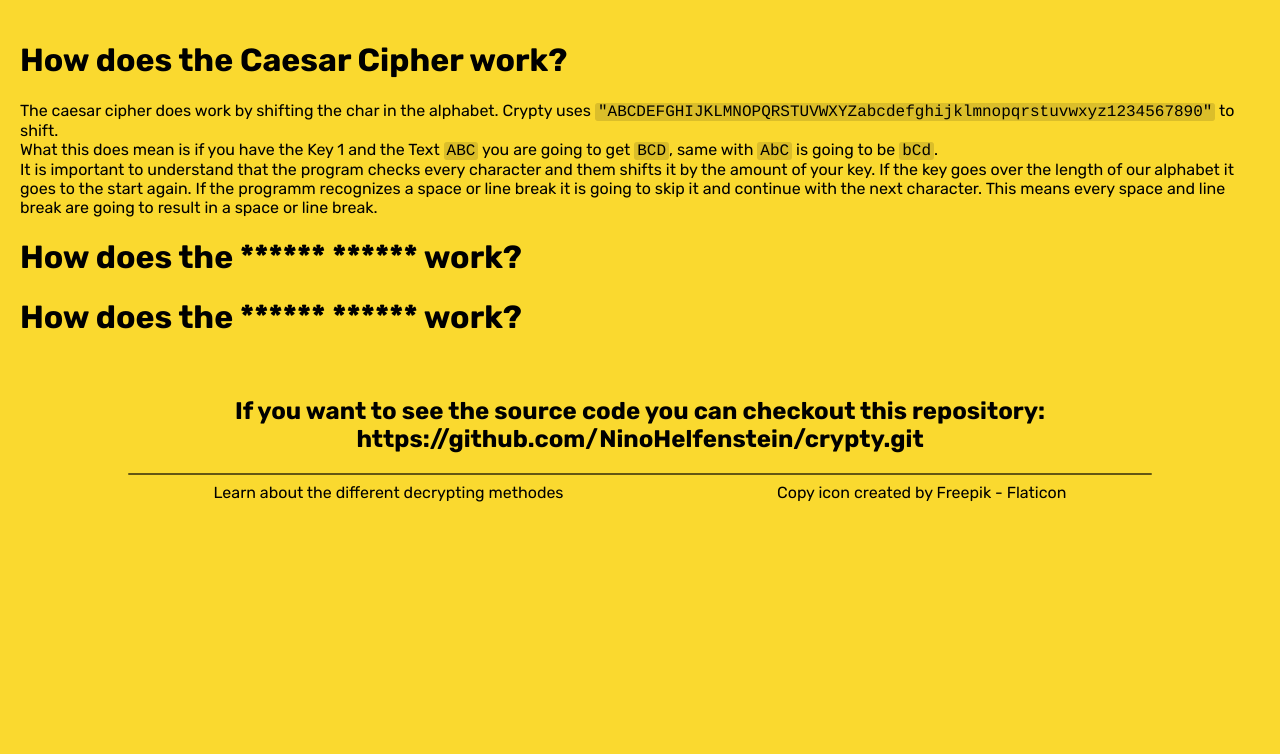
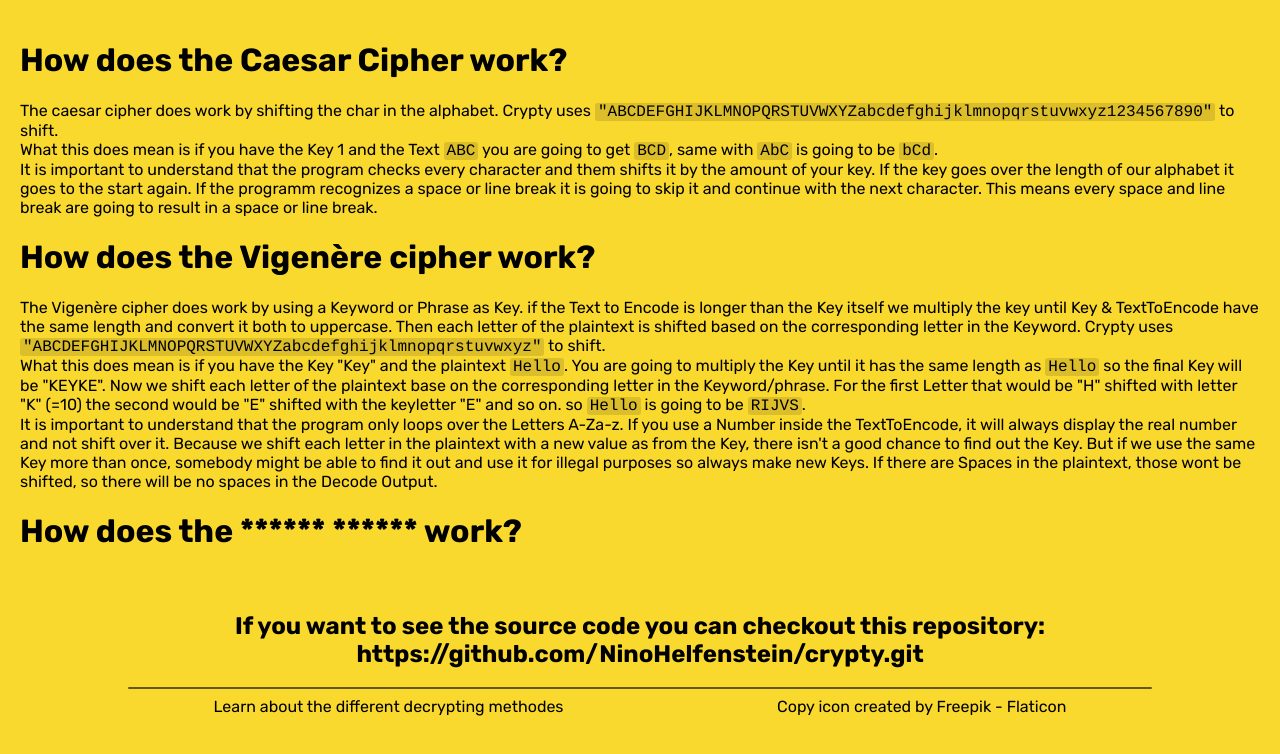
Before and after one commit to NinoHelfenstein/crypty, a plain HTML site: page howDoesCryptyWork.html in a window 1280 px wide. Drawn offline with Linux system fonts and the light colour scheme.

Commit message:
HowToVigenere

```diff
--- a/howDoesCryptyWork.html
+++ b/howDoesCryptyWork.html
@@ -34,7 +34,28 @@
       space or line break it is going to skip it and continue with the next
       character. This means every space and line break are going to result in a
       space or line break.
-      <h1>How does the ****** ****** work?</h1>
+
+      <h1>How does the Vigenère cipher work?</h1>
+      The Vigenère cipher does work by using a Keyword or Phrase as Key. if the Text to Encode is longer than the Key itself we multiply the key until Key & TextToEncode have the same length and convert it both to uppercase. Then each letter of the plaintext is shifted based on the corresponding letter in the Keyword. Crypty
+      uses
+      <code
+        >"ABCDEFGHIJKLMNOPQRSTUVWXYZabcdefghijklmnopqrstuvwxyz"</code
+      >
+      to shift.
+      <br />
+      What this does mean is if you have the Key "Key" and the plaintext
+      <code>Hello</code>. You are going to multiply the Key until it has the same length as <code>Hello</code> so the final Key will be "KEYKE". Now we shift each letter of the plaintext base on the corresponding letter in the Keyword/phrase. For the first Letter that would be "H" shifted with letter "K" (=10) the second would be "E" shifted with the keyletter "E" and so on.
+      so <code>Hello</code> is going to be <code>RIJVS</code>.
+      <br />
+      It is important to understand that the program only loops over the Letters A-Za-z.
+      If you use a Number inside the TextToEncode, it will always display the real number
+      and not shift over it. Because we shift each letter in the plaintext with a new
+      value as from the Key, there isn't a good chance to find out the Key. But if we
+      use the same Key more than once, somebody might be able to find it out and use it
+      for illegal purposes so always make new Keys. If there are Spaces in the plaintext, those wont be shifted, so there will be no spaces in the Decode Output.
+
+
+
       <h1>How does the ****** ****** work?</h1>
     </main>
     <h2>If you want to see the source code you can checkout this repository:
```
